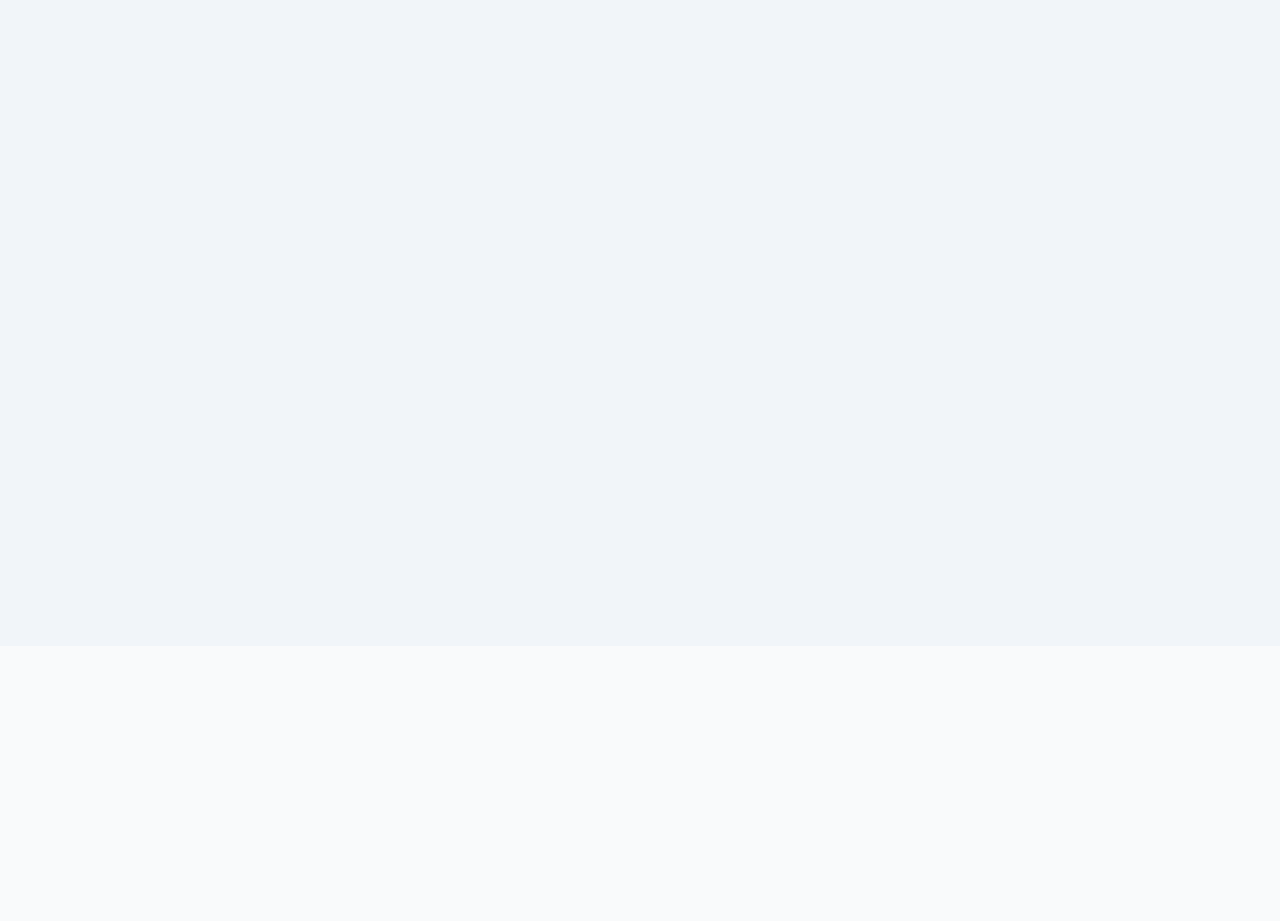
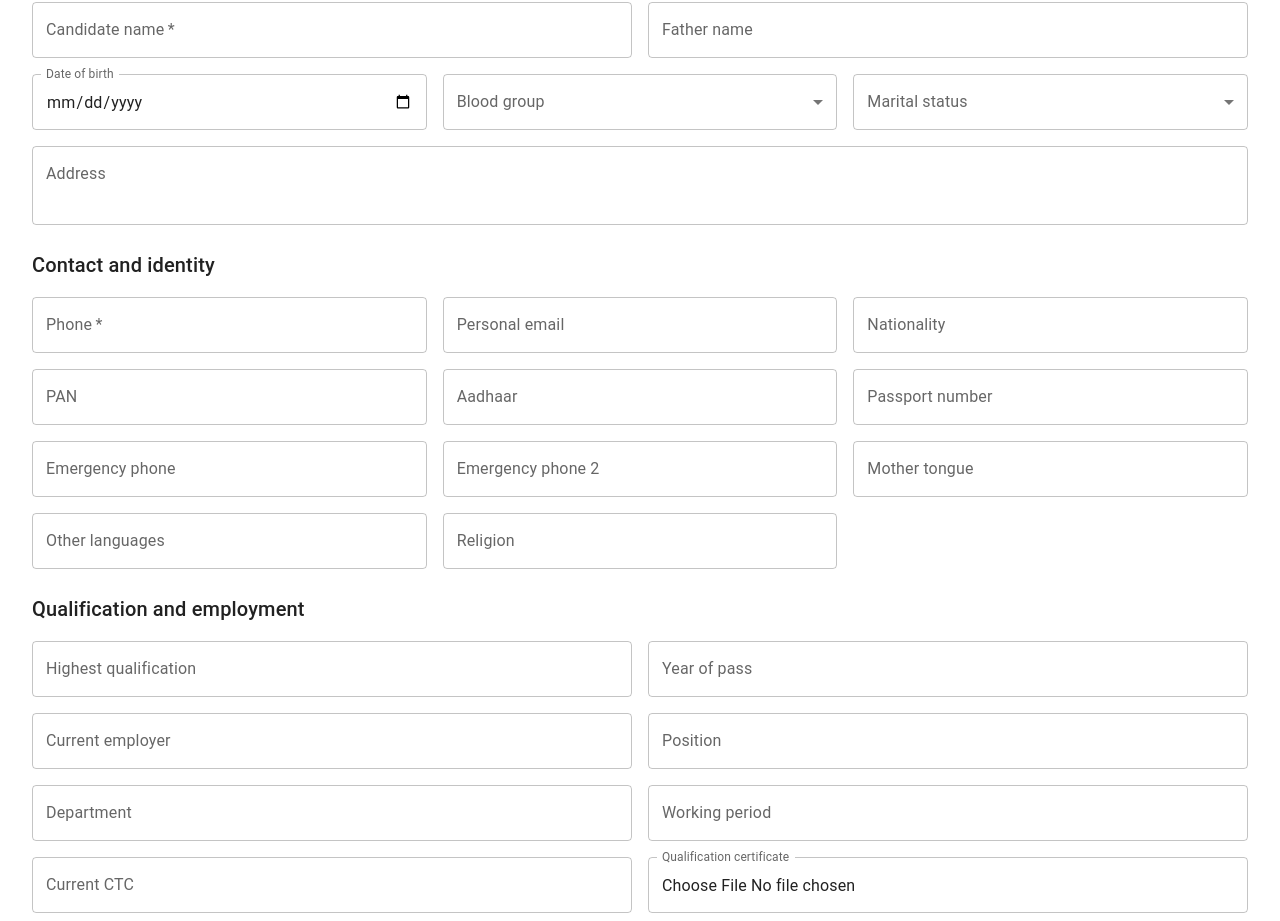
Before and after one commit to navashaka/Projecto, a React (Vite) app in the folder frontend/: page /employees/create in a window 1280 px wide. Shown: the part 154-1075 px from the top of the page. Before the commit the page ends 800 px from the top, so only its background shows below. Built offline with nearby package versions, Linux system fonts and the light colour scheme.

Commit message:
Add employee enquiry validation

```diff
--- a/frontend/src/App.tsx
+++ b/frontend/src/App.tsx
@@ -1,29 +1,7 @@
+import AppRoutes from './routes/AppRoutes'
+
 function App() {
-  return (
-    <main className="min-h-screen bg-slate-100 px-4 py-6">
-      <header className="mx-auto flex w-full max-w-7xl items-center justify-between rounded-xl bg-white px-8 py-4 shadow-md ring-1 ring-slate-200">
-        <div className="flex items-center gap-3">
-          <div className="flex h-11 w-11 items-center justify-center rounded-xl bg-blue-600 text-lg font-bold text-white shadow-sm">
-            P
-          </div>
-          <div className="text-2xl font-black uppercase tracking-[0.18em] text-blue-600 font-mono">
-            Projecto
-          </div>
-        </div>
-
-        <nav className="hidden items-center gap-12 text-sm font-medium text-slate-600 md:flex">
-          <a href="#" className="transition hover:text-blue-600">Dashboard</a>
-          <a href="#" className="transition hover:text-blue-600">Employees</a>
-          <a href="#" className="transition hover:text-blue-600">Departments</a>
-          <a href="#" className="transition hover:text-blue-600">Reports</a>
-        </nav>
-
-        <button className="rounded-lg bg-blue-600 px-5 py-2.5 text-sm font-semibold text-white shadow-sm transition hover:bg-blue-700">
-          Login
-        </button>
-      </header>
-    </main>
-  )
+  return <AppRoutes />
 }
 
 export default App
--- a/frontend/src/modules/hr/components/employees/EmployeeForm.tsx
+++ b/frontend/src/modules/hr/components/employees/EmployeeForm.tsx
@@ -3,42 +3,56 @@ import { Button, Grid, MenuItem, Paper, Stack, TextField, Typography } from '@mu
 import { useForm } from 'react-hook-form'
 import { z } from 'zod'
 
-const optionalText = z.string().trim().optional().or(z.literal(''))
+const optionalText = (max = 255, label = 'Value') =>
+	z.string().trim().max(max, `${label} must be ${max} characters or less`).optional().or(z.literal(''))
+const optionalPattern = (pattern: RegExp, message: string) =>
+	z.string().trim().regex(pattern, message).optional().or(z.literal(''))
+const phone = /^[6-9]\d{9}$/
+const fileList = z.custom<FileList>((value) => typeof FileList !== 'undefined' && value instanceof FileList).optional()
 
 const employeeEnquirySchema = z.object({
-	candidate_name: z.string().trim().min(1, 'Candidate name is required'),
-	father_name: optionalText,
-	date_of_birth: optionalText,
-	blood_group: optionalText,
-	marital_status: optionalText,
-	address: optionalText,
-	phone: z.string().trim().min(1, 'Phone number is required'),
-	pan: optionalText,
-	aadhaar: optionalText,
-	passport_no: optionalText,
-	personal_email: z.union([z.string().trim().email('Enter a valid email address'), z.literal('')]).optional(),
-	emergency_phone: optionalText,
-	emergency_phone2: optionalText,
-	mother_tongue: optionalText,
-	other_languages: optionalText,
-	religion: optionalText,
-	nationality: optionalText,
-	highest_qualification: optionalText,
-	year_of_pass: optionalText,
-	qualification_certificate: z.custom<FileList>((value) => typeof FileList !== 'undefined' && value instanceof FileList).optional(),
-	current_employer: optionalText,
-	position: optionalText,
-	department: optionalText,
-	working_period: optionalText,
-	role_responsibilities_achievements: optionalText,
-	current_ctc: optionalText,
-	employment_documents: z.custom<FileList>((value) => typeof FileList !== 'undefined' && value instanceof FileList).optional(),
+	candidate_name: z.string().trim().min(1, 'Candidate name is required').min(2, 'Candidate name must be at least 2 characters'),
+	father_name: z.string().trim().min(2, 'Father name must be at least 2 characters').optional().or(z.literal('')),
+	date_of_birth: z.string().refine((value) => {
+		if (value === '' || !/^\d{4}-\d{2}-\d{2}$/.test(value)) return value === ''
+		const [year, month, day] = value.split('-').map(Number)
+		const date = new Date(year, month - 1, day)
+		return date.getFullYear() === year && date.getMonth() === month - 1 && date.getDate() === day
+	}, 'Enter a valid date').optional().or(z.literal('')),
+	blood_group: z.enum(['A+', 'A-', 'B+', 'B-', 'AB+', 'AB-', 'O+', 'O-']).or(z.literal('')).optional(),
+	marital_status: z.enum(['single', 'married', 'other']).or(z.literal('')).optional(),
+	address: optionalText(500, 'Address'),
+	phone: z.string().trim().min(1, 'Phone number is required').regex(phone, 'Enter a valid 10-digit Indian mobile number'),
+	pan: optionalPattern(/^[A-Z]{5}\d{4}[A-Z]$/, 'Enter a valid PAN'),
+	aadhaar: optionalPattern(/^\d{12}$/, 'Aadhaar must be exactly 12 digits'),
+	passport_no: optionalPattern(/^[A-Z]\d{7}$/, 'Enter a valid passport number'),
+	personal_email: z.string().trim().email('Enter a valid email address').optional().or(z.literal('')),
+	emergency_phone: optionalPattern(phone, 'Enter a valid 10-digit Indian mobile number'),
+	emergency_phone2: optionalPattern(phone, 'Enter a valid 10-digit Indian mobile number'),
+	mother_tongue: optionalText(255, 'Mother tongue'),
+	other_languages: optionalText(255, 'Other languages'),
+	religion: optionalText(255, 'Religion'),
+	nationality: optionalText(255, 'Nationality'),
+	highest_qualification: optionalText(255, 'Highest qualification'),
+	year_of_pass: optionalPattern(/^\d{4}$/, 'Year of pass must be 4 digits'),
+	qualification_certificate: fileList,
+	current_employer: optionalText(255, 'Current employer'),
+	position: optionalText(255, 'Position'),
+	department: optionalText(255, 'Department'),
+	working_period: optionalText(255, 'Working period'),
+	role_responsibilities_achievements: optionalText(1000, 'Responsibilities and achievements'),
+	current_ctc: optionalPattern(/^\d+(\.\d{1,2})?$/, 'Enter a valid numeric amount'),
+	employment_documents: fileList,
 })
 
 type EmployeeEnquiryFormData = z.infer<typeof employeeEnquirySchema>
 
 function EmployeeForm() {
-	const { register, handleSubmit, formState: { errors } } = useForm<EmployeeEnquiryFormData>({
+	const {
+		register,
+		handleSubmit,
+		formState: { errors },
+	} = useForm<EmployeeEnquiryFormData>({
 		resolver: zodResolver(employeeEnquirySchema),
 		defaultValues: {
 			candidate_name: '',
@@ -74,7 +88,11 @@ function EmployeeForm() {
 	}
 
 	return (
-		<Paper component="form" onSubmit={handleSubmit(onSubmit)} sx={{ p: { xs: 2, md: 4 } }}>
+		<Paper
+			component="form"
+			onSubmit={handleSubmit(onSubmit)}
+			sx={{ p: { xs: 2, md: 4 } }}
+		>
 			<Stack spacing={3}>
 				<div>
 					<Typography variant="h5">Employee Enquiry</Typography>
@@ -85,64 +103,359 @@ function EmployeeForm() {
 
 				<Stack spacing={2}>
 					<Typography variant="h6">Personal information</Typography>
+
 					<Grid container spacing={2}>
 						<Grid size={{ xs: 12, md: 6 }}>
-							<TextField {...register('candidate_name')} error={!!errors.candidate_name} helperText={errors.candidate_name?.message} label="Candidate name" required fullWidth />
+							<TextField
+								{...register('candidate_name')}
+								error={!!errors.candidate_name}
+								helperText={errors.candidate_name?.message}
+								label="Candidate name"
+								required
+								fullWidth
+							/>
 						</Grid>
-						<Grid size={{ xs: 12, md: 6 }}><TextField {...register('father_name')} label="Father name" fullWidth /></Grid>
-						<Grid size={{ xs: 12, md: 4 }}><TextField {...register('date_of_birth')} label="Date of birth" type="date" slotProps={{ inputLabel: { shrink: true } }} fullWidth /></Grid>
+
+						<Grid size={{ xs: 12, md: 6 }}>
+							<TextField
+								{...register('father_name')}
+								error={!!errors.father_name}
+								helperText={errors.father_name?.message}
+								label="Father name"
+								fullWidth
+							/>
+						</Grid>
+
 						<Grid size={{ xs: 12, md: 4 }}>
-							<TextField {...register('blood_group')} label="Blood group" select fullWidth>
+							<TextField
+								{...register('date_of_birth')}
+								error={!!errors.date_of_birth}
+								helperText={errors.date_of_birth?.message}
+								label="Date of birth"
+								type="date"
+								slotProps={{
+									inputLabel: { shrink: true },
+								}}
+								fullWidth
+							/>
+						</Grid>
+
+						<Grid size={{ xs: 12, md: 4 }}>
+							<TextField
+								{...register('blood_group')}
+								error={!!errors.blood_group}
+								helperText={errors.blood_group?.message}
+								label="Blood group"
+								select
+								fullWidth
+							>
 								<MenuItem value="">Not specified</MenuItem>
-								{['A+', 'A-', 'B+', 'B-', 'AB+', 'AB-', 'O+', 'O-'].map((group) => <MenuItem key={group} value={group}>{group}</MenuItem>)}
+
+								{[
+									'A+',
+									'A-',
+									'B+',
+									'B-',
+									'AB+',
+									'AB-',
+									'O+',
+									'O-',
+								].map((group) => (
+									<MenuItem key={group} value={group}>
+										{group}
+									</MenuItem>
+								))}
 							</TextField>
 						</Grid>
+
 						<Grid size={{ xs: 12, md: 4 }}>
-							<TextField {...register('marital_status')} label="Marital status" select fullWidth>
+							<TextField
+								{...register('marital_status')}
+								error={!!errors.marital_status}
+								helperText={errors.marital_status?.message}
+								label="Marital status"
+								select
+								fullWidth
+							>
 								<MenuItem value="">Not specified</MenuItem>
 								<MenuItem value="single">Single</MenuItem>
 								<MenuItem value="married">Married</MenuItem>
 								<MenuItem value="other">Other</MenuItem>
 							</TextField>
 						</Grid>
-						<Grid size={{ xs: 12 }}><TextField {...register('address')} label="Address" multiline minRows={2} fullWidth /></Grid>
+
+						<Grid size={{ xs: 12 }}>
+							<TextField
+								{...register('address')}
+								error={!!errors.address}
+								helperText={errors.address?.message}
+								label="Address"
+								multiline
+								minRows={2}
+								fullWidth
+							/>
+						</Grid>
 					</Grid>
 				</Stack>
 
 				<Stack spacing={2}>
 					<Typography variant="h6">Contact and identity</Typography>
+
 					<Grid container spacing={2}>
-						<Grid size={{ xs: 12, md: 4 }}><TextField {...register('phone')} error={!!errors.phone} helperText={errors.phone?.message} label="Phone" required fullWidth /></Grid>
-						<Grid size={{ xs: 12, md: 4 }}><TextField {...register('personal_email')} error={!!errors.personal_email} helperText={errors.personal_email?.message} label="Personal email" type="email" fullWidth /></Grid>
-						<Grid size={{ xs: 12, md: 4 }}><TextField {...register('nationality')} label="Nationality" fullWidth /></Grid>
-						<Grid size={{ xs: 12, md: 4 }}><TextField {...register('pan')} label="PAN" fullWidth /></Grid>
-						<Grid size={{ xs: 12, md: 4 }}><TextField {...register('aadhaar')} label="Aadhaar" fullWidth /></Grid>
-						<Grid size={{ xs: 12, md: 4 }}><TextField {...register('passport_no')} label="Passport number" fullWidth /></Grid>
-						<Grid size={{ xs: 12, md: 4 }}><TextField {...register('emergency_phone')} label="Emergency phone" fullWidth /></Grid>
-						<Grid size={{ xs: 12, md: 4 }}><TextField {...register('emergency_phone2')} label="Emergency phone 2" fullWidth /></Grid>
-						<Grid size={{ xs: 12, md: 4 }}><TextField {...register('mother_tongue')} label="Mother tongue" fullWidth /></Grid>
-						<Grid size={{ xs: 12, md: 4 }}><TextField {...register('other_languages')} label="Other languages" fullWidth /></Grid>
-						<Grid size={{ xs: 12, md: 4 }}><TextField {...register('religion')} label="Religion" fullWidth /></Grid>
+						<Grid size={{ xs: 12, md: 4 }}>
+							<TextField
+								{...register('phone')}
+								error={!!errors.phone}
+								helperText={errors.phone?.message}
+								label="Phone"
+								required
+								fullWidth
+							/>
+						</Grid>
+
+						<Grid size={{ xs: 12, md: 4 }}>
+							<TextField
+								{...register('personal_email')}
+								error={!!errors.personal_email}
+								helperText={errors.personal_email?.message}
+								label="Personal email"
+								type="email"
+								fullWidth
+							/>
+						</Grid>
+
+						<Grid size={{ xs: 12, md: 4 }}>
+							<TextField
+								{...register('nationality')}
+								error={!!errors.nationality}
+								helperText={errors.nationality?.message}
+								label="Nationality"
+								fullWidth
+							/>
+						</Grid>
+
+						<Grid size={{ xs: 12, md: 4 }}>
+							<TextField
+								{...register('pan')}
+								error={!!errors.pan}
+								helperText={errors.pan?.message}
+								label="PAN"
+								fullWidth
+							/>
+						</Grid>
+
+						<Grid size={{ xs: 12, md: 4 }}>
+							<TextField
+								{...register('aadhaar')}
+								error={!!errors.aadhaar}
+								helperText={errors.aadhaar?.message}
+								label="Aadhaar"
+								fullWidth
+							/>
+						</Grid>
+
+						<Grid size={{ xs: 12, md: 4 }}>
+							<TextField
+								{...register('passport_no')}
+								error={!!errors.passport_no}
+								helperText={errors.passport_no?.message}
+								label="Passport number"
+								fullWidth
+							/>
+						</Grid>
+
+						<Grid size={{ xs: 12, md: 4 }}>
+							<TextField
+								{...register('emergency_phone')}
+								error={!!errors.emergency_phone}
+								helperText={errors.emergency_phone?.message}
+								label="Emergency phone"
+								fullWidth
+							/>
+						</Grid>
+
+						<Grid size={{ xs: 12, md: 4 }}>
+							<TextField
+								{...register('emergency_phone2')}
+								error={!!errors.emergency_phone2}
+								helperText={errors.emergency_phone2?.message}
+								label="Emergency phone 2"
+								fullWidth
+							/>
+						</Grid>
+
+						<Grid size={{ xs: 12, md: 4 }}>
+							<TextField
+								{...register('mother_tongue')}
+								error={!!errors.mother_tongue}
+								helperText={errors.mother_tongue?.message}
+								label="Mother tongue"
+								fullWidth
+							/>
+						</Grid>
+
+						<Grid size={{ xs: 12, md: 4 }}>
+							<TextField
+								{...register('other_languages')}
+								error={!!errors.other_languages}
+								helperText={errors.other_languages?.message}
+								label="Other languages"
+								fullWidth
+							/>
+						</Grid>
+
+						<Grid size={{ xs: 12, md: 4 }}>
+							<TextField
+								{...register('religion')}
+								error={!!errors.religion}
+								helperText={errors.religion?.message}
+								label="Religion"
+								fullWidth
+							/>
+						</Grid>
 					</Grid>
 				</Stack>
 
 				<Stack spacing={2}>
-					<Typography variant="h6">Qualification and employment</Typography>
+					<Typography variant="h6">
+						Qualification and employment
+					</Typography>
+
 					<Grid container spacing={2}>
-						<Grid size={{ xs: 12, md: 6 }}><TextField {...register('highest_qualification')} label="Highest qualification" fullWidth /></Grid>
-						<Grid size={{ xs: 12, md: 6 }}><TextField {...register('year_of_pass')} label="Year of pass" type="number" fullWidth /></Grid>
-						<Grid size={{ xs: 12, md: 6 }}><TextField {...register('current_employer')} label="Current employer" fullWidth /></Grid>
-						<Grid size={{ xs: 12, md: 6 }}><TextField {...register('position')} label="Position" fullWidth /></Grid>
-						<Grid size={{ xs: 12, md: 6 }}><TextField {...register('department')} label="Department" fullWidth /></Grid>
-						<Grid size={{ xs: 12, md: 6 }}><TextField {...register('working_period')} label="Working period" fullWidth /></Grid>
-						<Grid size={{ xs: 12, md: 6 }}><TextField {...register('current_ctc')} label="Current CTC" fullWidth /></Grid>
-						<Grid size={{ xs: 12, md: 6 }}><TextField {...register('qualification_certificate')} label="Qualification certificate" type="file" slotProps={{ htmlInput: { accept: '.pdf,.jpg,.jpeg,.png' }, inputLabel: { shrink: true } }} fullWidth /></Grid>
-						<Grid size={{ xs: 12, md: 6 }}><TextField {...register('employment_documents')} label="Employment documents" type="file" slotProps={{ htmlInput: { accept: '.pdf,.jpg,.jpeg,.png', multiple: true }, inputLabel: { shrink: true } }} fullWidth /></Grid>
-						<Grid size={{ xs: 12 }}><TextField {...register('role_responsibilities_achievements')} label="Role responsibilities and achievements" multiline minRows={4} fullWidth /></Grid>
+						<Grid size={{ xs: 12, md: 6 }}>
+							<TextField
+								{...register('highest_qualification')}
+								error={!!errors.highest_qualification}
+								helperText={errors.highest_qualification?.message}
+								label="Highest qualification"
+								fullWidth
+							/>
+						</Grid>
+
+						<Grid size={{ xs: 12, md: 6 }}>
+							<TextField
+								{...register('year_of_pass')}
+								error={!!errors.year_of_pass}
+								helperText={errors.year_of_pass?.message}
+								label="Year of pass"
+								type="number"
+								fullWidth
+							/>
+						</Grid>
+
+						<Grid size={{ xs: 12, md: 6 }}>
+							<TextField
+								{...register('current_employer')}
+								error={!!errors.current_employer}
+								helperText={errors.current_employer?.message}
+								label="Current employer"
+								fullWidth
+							/>
+						</Grid>
+
+						<Grid size={{ xs: 12, md: 6 }}>
+							<TextField
+								{...register('position')}
+								error={!!errors.position}
+								helperText={errors.position?.message}
+								label="Position"
+								fullWidth
+							/>
+						</Grid>
+
+						<Grid size={{ xs: 12, md: 6 }}>
+							<TextField
+								{...register('department')}
+								error={!!errors.department}
+								helperText={errors.department?.message}
+								label="Department"
+								fullWidth
+							/>
+						</Grid>
+
+						<Grid size={{ xs: 12, md: 6 }}>
+							<TextField
+								{...register('working_period')}
+								error={!!errors.working_period}
+								helperText={errors.working_period?.message}
+								label="Working period"
+								fullWidth
+							/>
+						</Grid>
+
+						<Grid size={{ xs: 12, md: 6 }}>
+							<TextField
+								{...register('current_ctc')}
+								error={!!errors.current_ctc}
+								helperText={errors.current_ctc?.message}
+								label="Current CTC"
+								fullWidth
+							/>
+						</Grid>
+
+						<Grid size={{ xs: 12, md: 6 }}>
+							<TextField
+								{...register('qualification_certificate')}
+								error={!!errors.qualification_certificate}
+								helperText={errors.qualification_certificate?.message}
+								label="Qualification certificate"
+								type="file"
+								slotProps={{
+									htmlInput: {
+										accept: '.pdf,.jpg,.jpeg,.png',
+									},
+									inputLabel: { shrink: true },
+								}}
+								fullWidth
+							/>
+						</Grid>
+
+						<Grid size={{ xs: 12, md: 6 }}>
+							<TextField
+								{...register('employment_documents')}
+								error={!!errors.employment_documents}
+								helperText={errors.employment_documents?.message}
+								label="Employment documents"
+								type="file"
+								slotProps={{
+									htmlInput: {
+										accept: '.pdf,.jpg,.jpeg,.png',
+										multiple: true,
+									},
+									inputLabel: { shrink: true },
+								}}
+								fullWidth
+							/>
+						</Grid>
+
+						<Grid size={{ xs: 12 }}>
+							<TextField
+								{...register(
+									'role_responsibilities_achievements',
+								)}
+								error={
+									!!errors.role_responsibilities_achievements
+								}
+								helperText={
+									errors.role_responsibilities_achievements
+										?.message
+								}
+								label="Role responsibilities and achievements"
+								multiline
+								minRows={4}
+								fullWidth
+							/>
+						</Grid>
 					</Grid>
 				</Stack>
 
-				<Button type="submit" variant="contained" sx={{ alignSelf: 'flex-start' }}>Submit enquiry</Button>
+				<Button
+					type="submit"
+					variant="contained"
+					sx={{ alignSelf: 'flex-start' }}
+				>
+					Submit enquiry
+				</Button>
 			</Stack>
 		</Paper>
 	)
--- a/frontend/src/modules/hr/pages/employees/CreateEmployeePage.tsx
+++ b/frontend/src/modules/hr/pages/employees/CreateEmployeePage.tsx
@@ -0,0 +1,7 @@
+import EmployeeForm from '../../components/employees/EmployeeForm.tsx'
+
+function CreateEmployeePage() {
+	return <EmployeeForm />
+}
+
+export default CreateEmployeePage
--- a/frontend/src/routes/AppRoutes.tsx
+++ b/frontend/src/routes/AppRoutes.tsx
@@ -0,0 +1,14 @@
+import { BrowserRouter, Route, Routes } from 'react-router-dom'
+import CreateEmployeePage from '../modules/hr/pages/employees/CreateEmployeePage.tsx'
+
+function AppRoutes() {
+	return (
+		<BrowserRouter>
+			<Routes>
+				<Route path="/employees/create" element={<CreateEmployeePage />} />
+			</Routes>
+		</BrowserRouter>
+	)
+}
+
+export default AppRoutes
```
